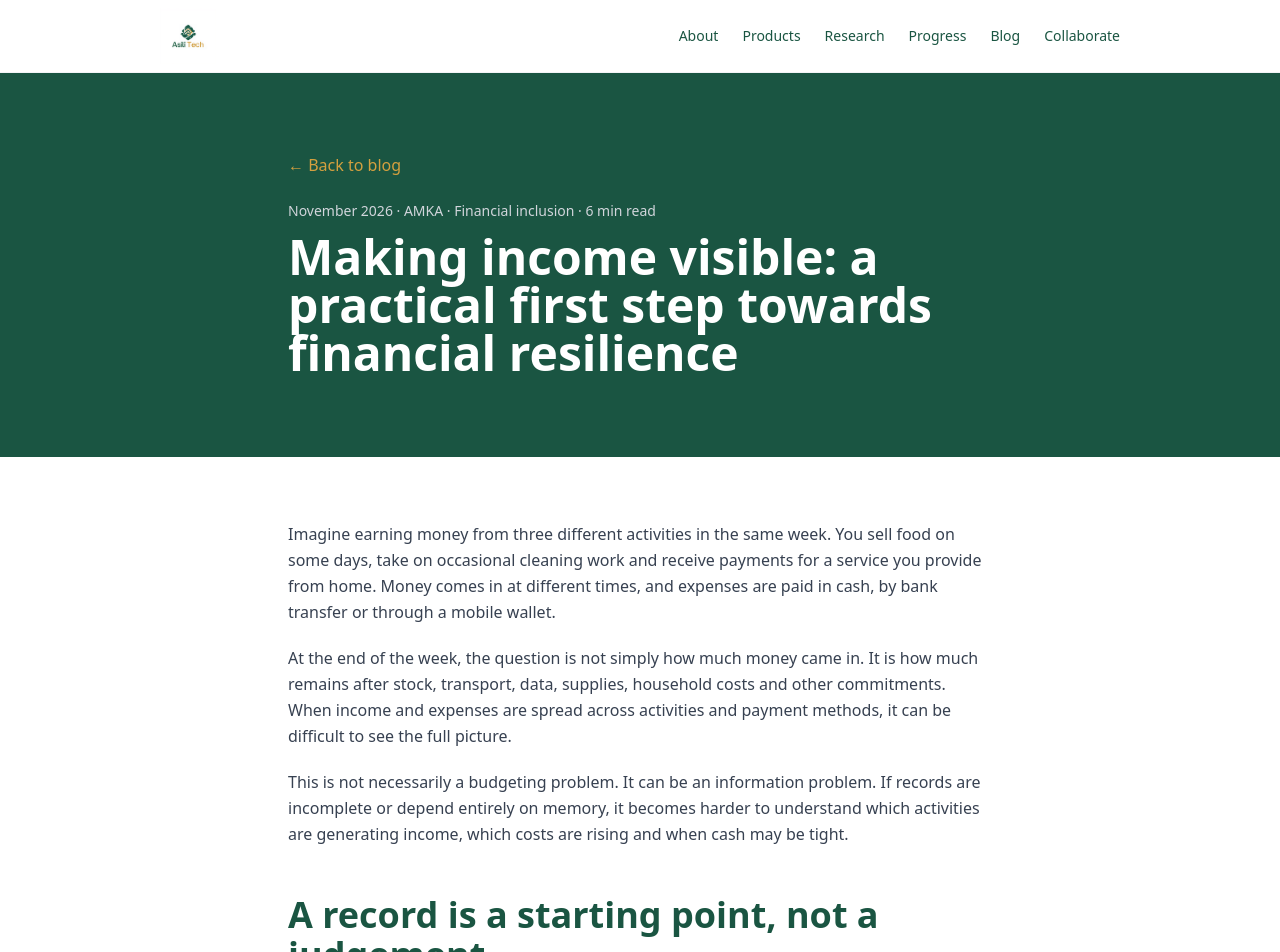
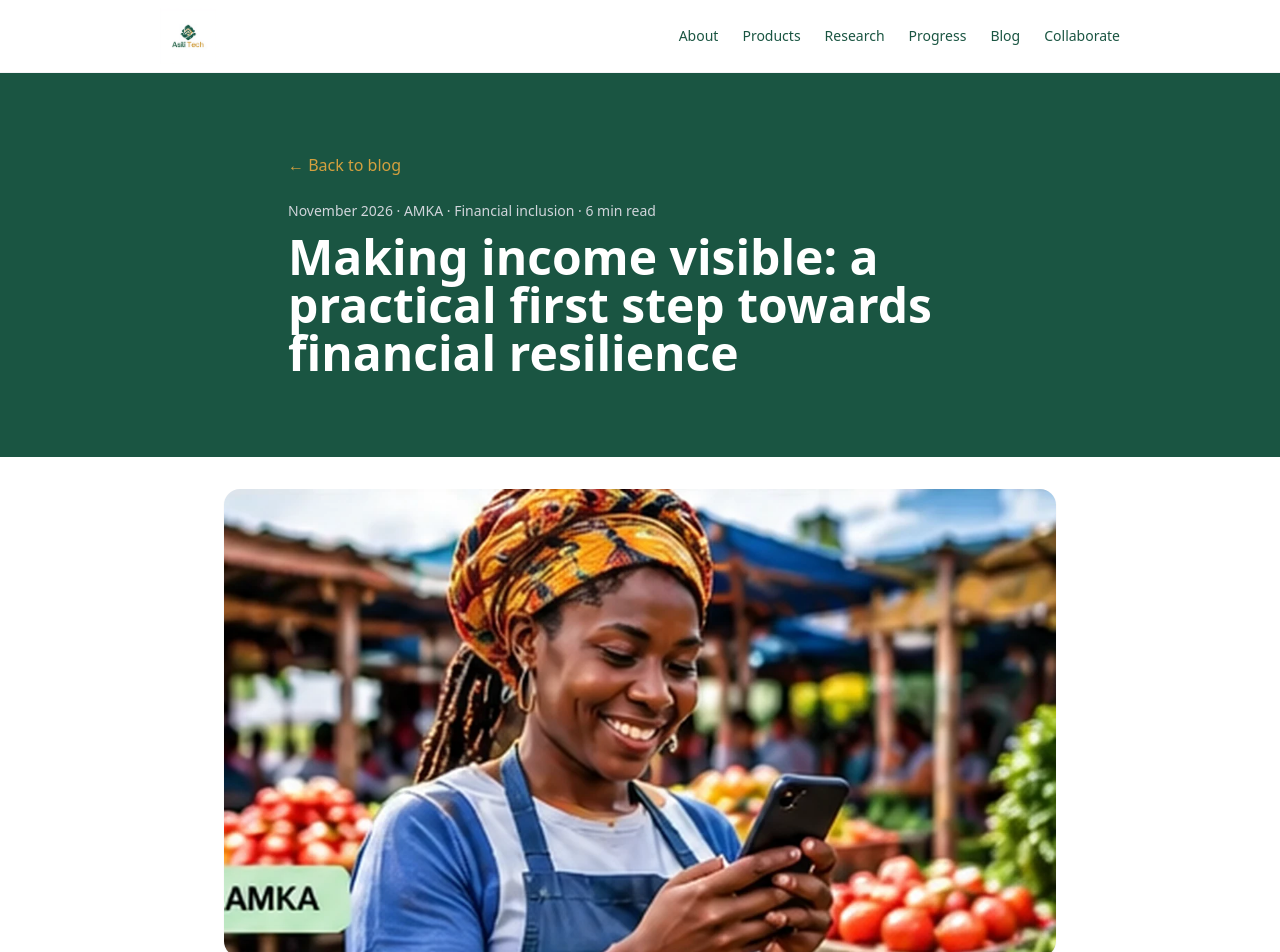
Before and after one commit to Muller007/asilitech-website, a Next.js app: page /blog/making-income-visible in a window 1280 px wide. Shown: the top 952 px of the page. Built offline with nearby package versions, Linux system fonts and the light colour scheme.

Commit message:
Add image to 'Making income visible' blog post
Added an image to enhance the visual appeal of the blog post.

```diff
--- a/app/blog/making-income-visible/page.tsx
+++ b/app/blog/making-income-visible/page.tsx
@@ -16,6 +16,9 @@ export default function Post() {
           <h1 className="text-white">Making income visible: a practical first step towards financial resilience</h1>
         </div>
       </header>
+      <div className="section-container max-w-4xl pt-8">
+        <img src="/blog/amka-market-business.webp" alt="A small market business owner using a smartphone" className="aspect-[16/9] w-full rounded-2xl object-cover shadow-sm" fetchPriority="high" />
+      </div>
       <div className="section-container prose-body max-w-3xl py-16">
         <p>Imagine earning money from three different activities in the same week. You sell food on some days, take on occasional cleaning work and receive payments for a service you provide from home. Money comes in at different times, and expenses are paid in cash, by bank transfer or through a mobile wallet.</p>
         <p>At the end of the week, the question is not simply how much money came in. It is how much remains after stock, transport, data, supplies, household costs and other commitments. When income and expenses are spread across activities and payment methods, it can be difficult to see the full picture.</p>
```
